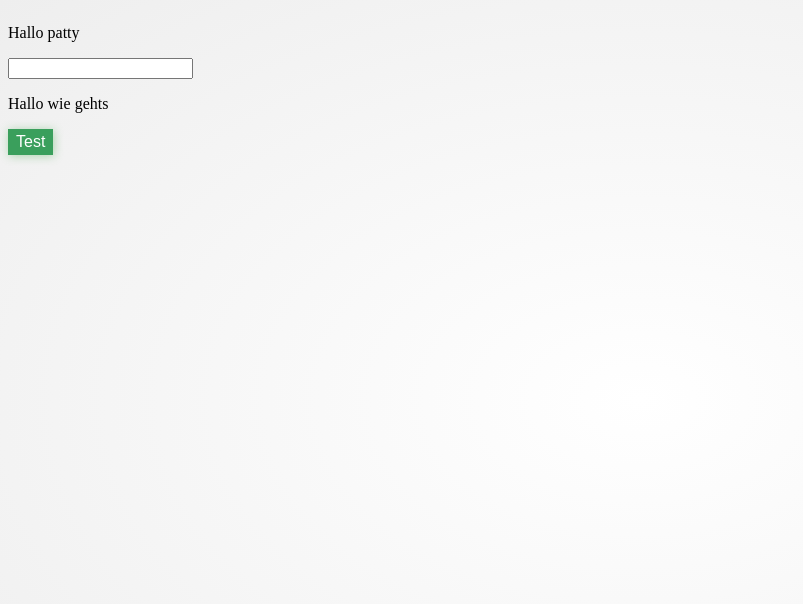
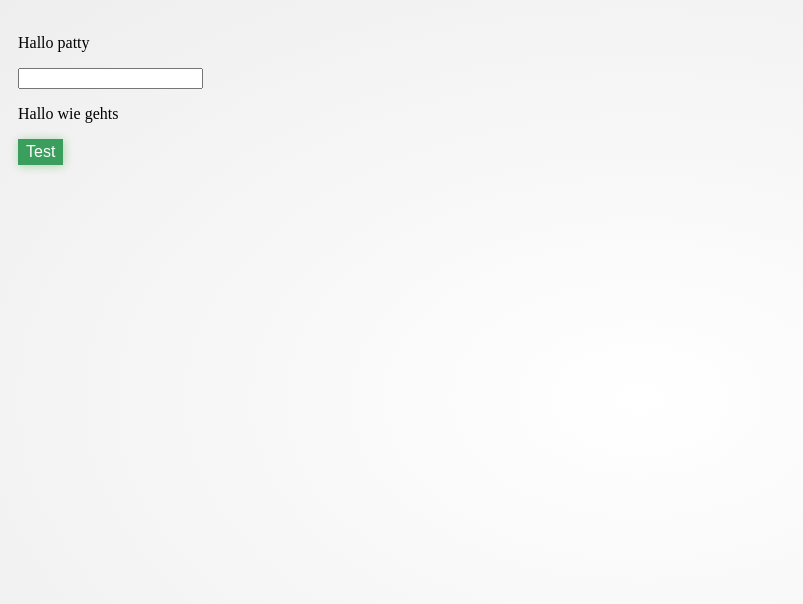
Before and after one commit to tomijange/karaokeparty, a Vue app: page / in a window 1280 px wide. Shown: the top 604 px of the page, without its empty margins (0-803 px from the left). Built offline with nearby package versions, Linux system fonts and the light colour scheme.

Commit message:
Changed padding Again 😃

```diff
--- a/src/client/views/Home.vue
+++ b/src/client/views/Home.vue
@@ -37,6 +37,6 @@ export default class Home extends Vue {
     height: 100%;
     width: 100%;
     box-sizing: border-box;
-    padding: 8px;
+    padding: 18px;
   }
 </style>
```
